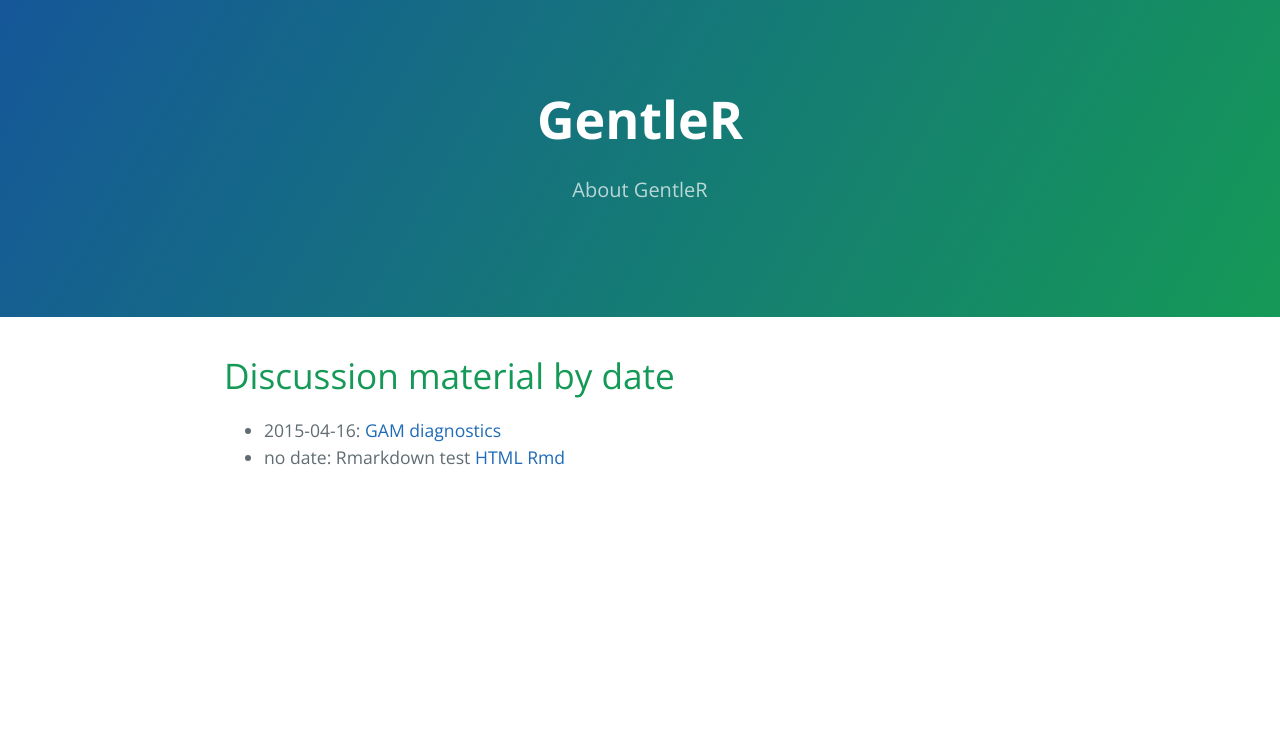
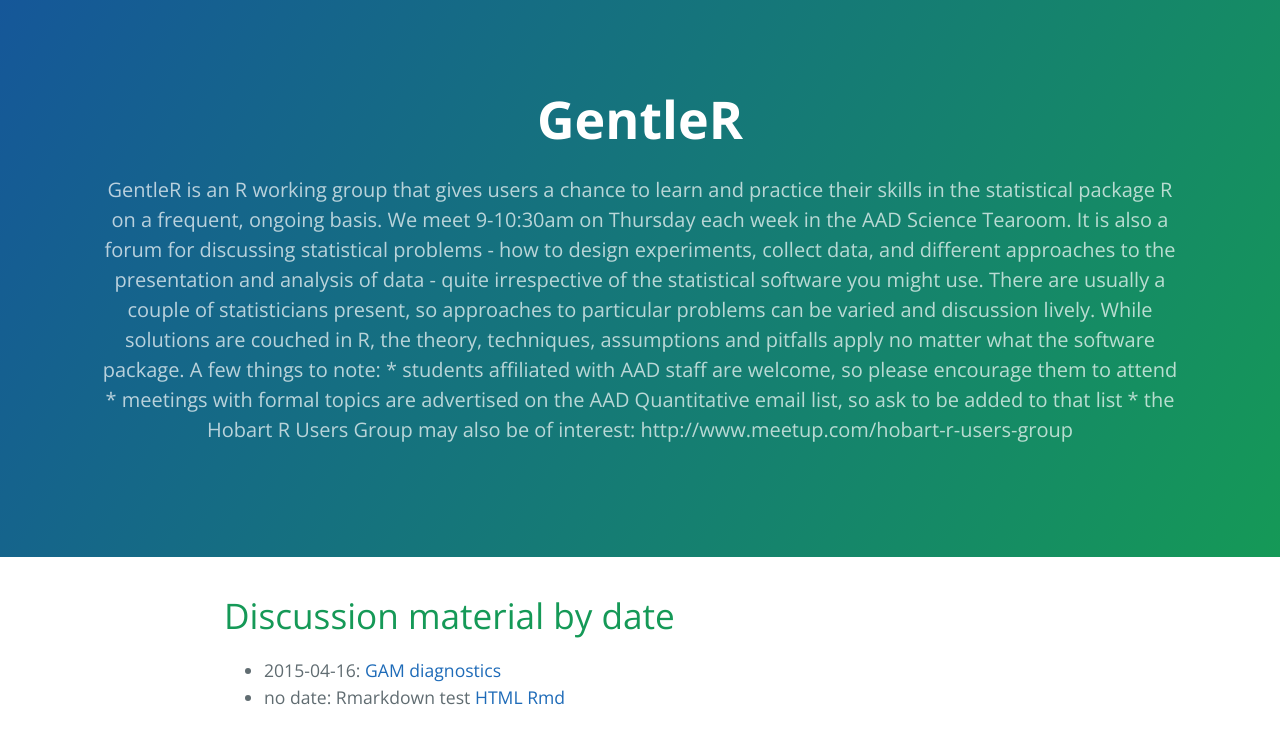
Before and after one commit to AustralianAntarcticDataCentre/GentleR, a Jekyll site: the page built from index.md, in a window 1280 px wide. Shown: the top 744 px of the page. Built offline with Jekyll 4.4.1, drawn with Linux system fonts in a browser that asks for light colours; Markdown is read by kramdown in place of the engine named in the settings.

Commit message:
Added 'About' blurb.

```diff
--- a/_layouts/default.html
+++ b/_layouts/default.html
@@ -12,7 +12,14 @@
   <body>
     <section class="page-header">
       <h1 class="project-name">GentleR</h1>
-      <h2 class="project-tagline">About GentleR</h2>
+      <h2 class="project-tagline">GentleR is an R working group that gives users a chance to learn and practice their skills in the statistical package R on a frequent, ongoing basis. We meet 9-10:30am on Thursday each week in the AAD Science Tearoom. It is also a forum for discussing statistical problems - how to design experiments, collect data, and different approaches to the presentation and analysis of data - quite irrespective of the statistical software you might use. There are usually a couple of statisticians present, so approaches to particular problems can be varied and discussion lively. While solutions are couched in R, the theory, techniques, assumptions and pitfalls apply no matter what the software package.
+
+A few things to note:
+* students affiliated with AAD staff are welcome, so please encourage them to attend
+* meetings with formal topics are advertised on the AAD Quantitative email list, so ask to be added to that list
+* the Hobart R Users Group may also be of interest: http://www.meetup.com/hobart-r-users-group
+
+</h2>
     </section>
 
     <section class="main-content">
```
